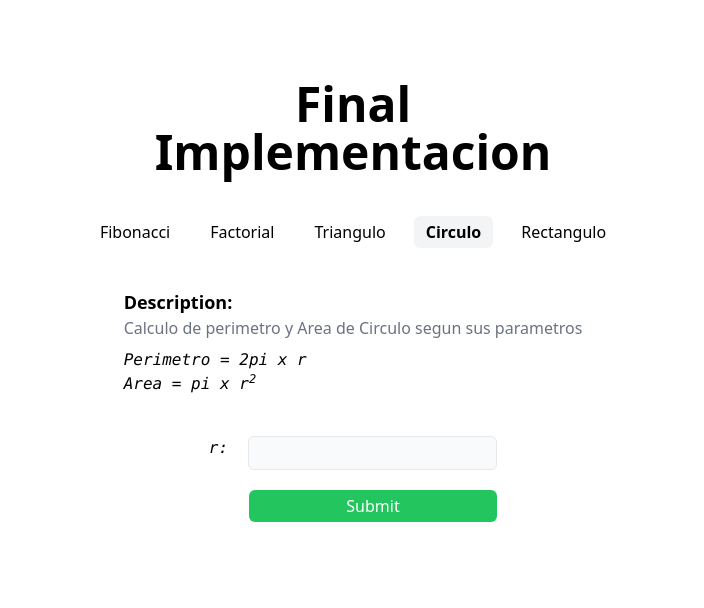
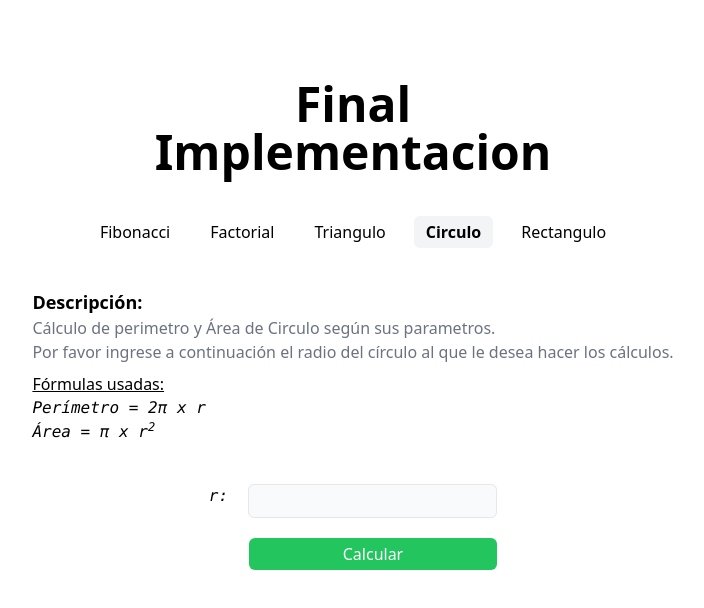
Before and after one commit to cristinarangoe/front-end, a React (Vite) app: page / in a window 1280 px wide. Both pictures are taken after a click on the element "Circulo". Shown: the top 608 px of the page, without its empty margins (287-991 px from the left). Built offline with nearby package versions, Linux system fonts and the light colour scheme.

Commit message:
arreglos hechos al circulo

```diff
--- a/package.json
+++ b/package.json
@@ -1,6 +1,7 @@
 {
   "name": "front-end",
   "version": "0.0.0",
+  "author": "Cristina Arango Escobar",
   "scripts": {
     "dev": "vite",
     "build": "tsc && vite build",
--- a/src/components/Circulo.tsx
+++ b/src/components/Circulo.tsx
@@ -1,11 +1,8 @@
 import { useFormik } from 'formik';
 import React from 'react';
 import { Circulo as Formula } from './formulas/Circulo';
-import { Reactangulo } from './formulas/Reactangulo';
-import { Triangulo } from './formulas/Triangulo';
-
 interface NormalFormProps {
-	menuValue: string | 'Triangulo' | 'Circulo' | 'Reactangulo';
+	menuValue: string | 'Triangulo' | 'Circulo' | 'Rectangulo';
 }
 
 export const Circulo: React.FC<NormalFormProps> = ({ menuValue }) => {
@@ -21,9 +18,12 @@ export const Circulo: React.FC<NormalFormProps> = ({ menuValue }) => {
 	return (
 		<div className="flex flex-col items-center justify-start">
 			<div className="w-auto flex flex-col items-start">
-				<h3 className="font-bold text-lg">Description:</h3>
+				<h3 className="font-bold text-lg">Descripción:</h3>
 				<p className="text-md align-middle text-gray-500 ">
-					Calculo de perimetro y Area de {menuValue} segun sus parametros
+					Cálculo de perimetro y Área de {menuValue} según sus parametros.
+				</p>
+				<p className="text-md align-middle text-gray-500 ">
+					Por favor ingrese a continuación el radio del círculo al que le desea hacer los cálculos.
 				</p>
 				<Formula />
 			</div>
@@ -50,7 +50,7 @@ export const Circulo: React.FC<NormalFormProps> = ({ menuValue }) => {
 					type="submit"
 					className="ml-10 bg-green-500 text-white px-2 py-1 rounded-md"
 				>
-					Submit
+					Calcular
 				</button>
 			</form>
 		</div>
--- a/src/components/formulas/Circulo.tsx
+++ b/src/components/formulas/Circulo.tsx
@@ -3,13 +3,14 @@ import React from 'react';
 export const Circulo = () => {
 	return (
 		<div className="mt-2">
+			<h3 className="underline text-md">Fórmulas usadas:</h3>
 			<pre>
-				<i>Perimetro</i> = <i>2pi x r</i>
+				<i>Perímetro</i> = <i>2π x r</i>
 			</pre>
 			<pre>
-				<i>Area</i> ={' '}
+				<i>Área</i> ={' '}
 				<i>
-					pi x r<sup>2</sup>
+				π x r<sup>2</sup>
 				</i>
 			</pre>
 		</div>
```
Also changed, not shown: 1 other file (tests, documents, lock files or other folders).
